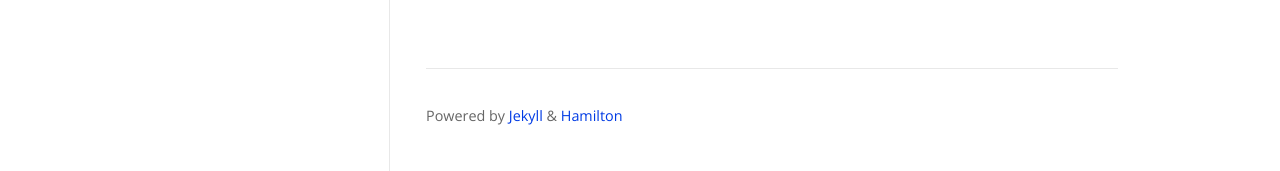
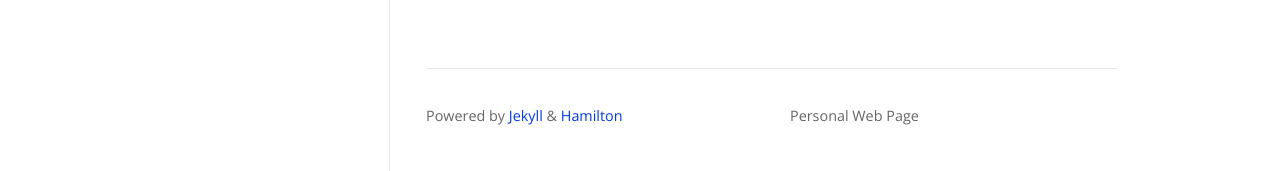
Before and after one commit to zotingsagar/zotingsagar.github.io, a Jekyll site: the page built from index.html, in a window 1280 px wide. Shown: the part 1913-2084 px from the top of the page. Built offline with Jekyll 4.4.1, drawn with Linux system fonts in a browser that asks for light colours; nearby versions of some CDN libraries; some web fonts are replaced; the list of posts is cut into pages by our own code.

Commit message:
Update _config.yml

```diff
--- a/_config.yml
+++ b/_config.yml
@@ -1,5 +1,5 @@
 title: Sagar Zoting
-#description:
+description: Personal Web Page
 #author: Sagar Zoting
 avatar: /logo.png
 email: zotingsagar@gmail.com
```
